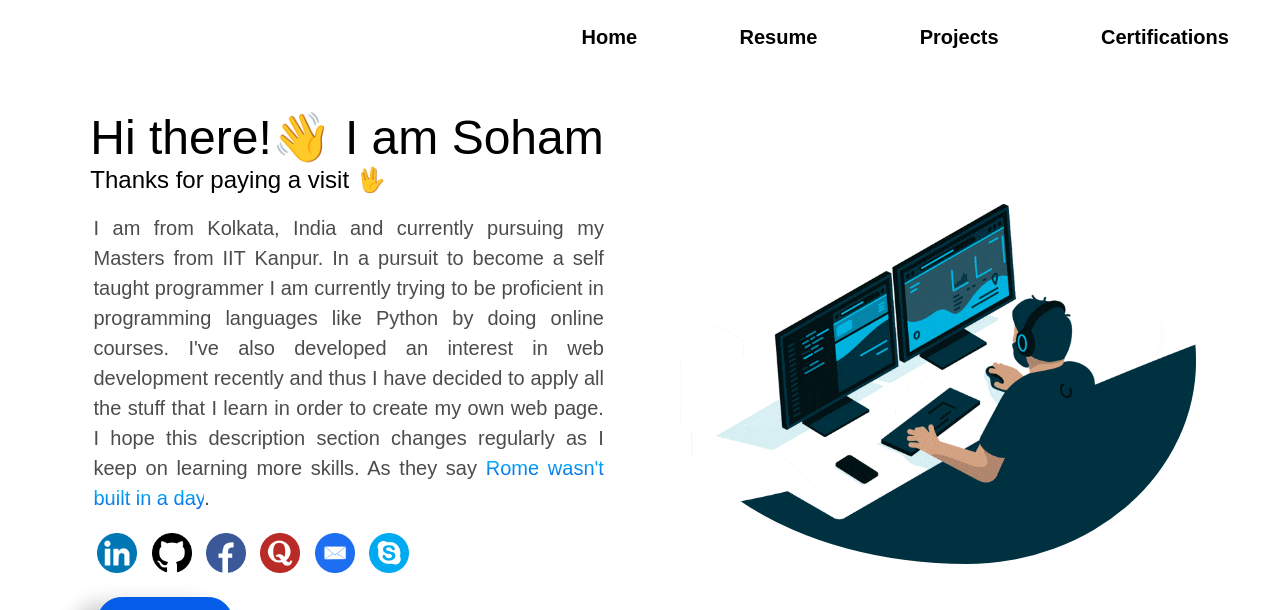
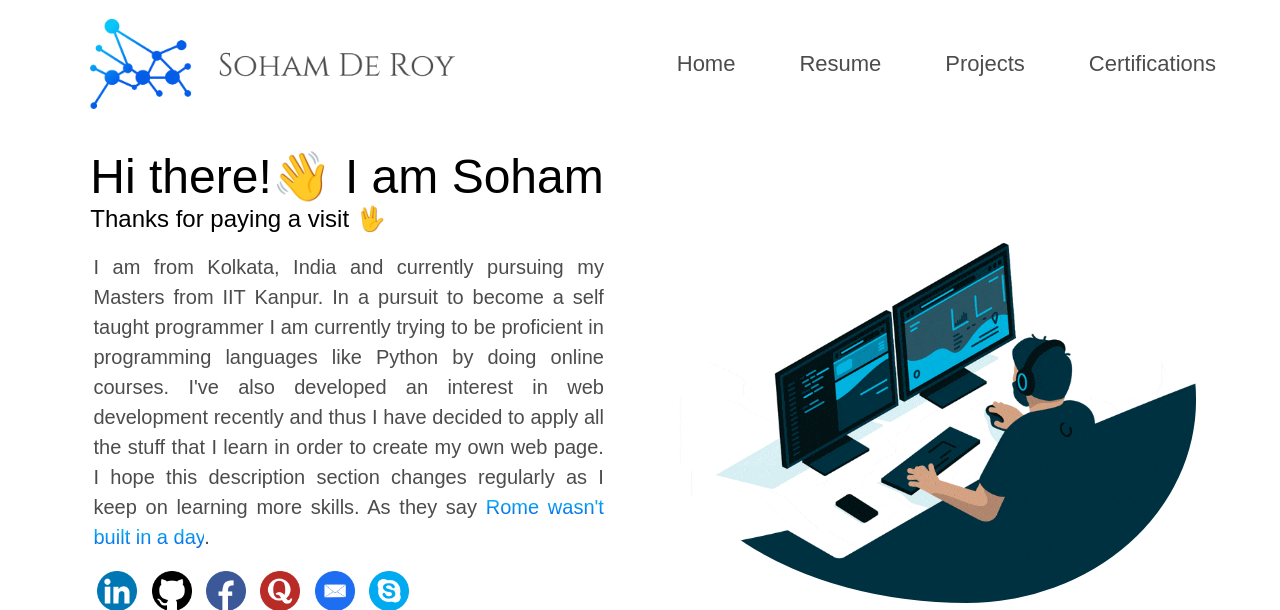
Before and after one commit to sohamderoy/sohamderoy.github.io, a PHP site: page / in a window 1280 px wide. Shown: the top 610 px of the page. Run offline with PHP 8.4, Linux system fonts and the light colour scheme; some libraries are stand-ins or nearby versions; some web fonts are replaced.

Commit message:
updated logo section

```diff
--- a/css/main.css
+++ b/css/main.css
@@ -15,13 +15,13 @@ nav a{
     background-color: white;
     /*padding: 30px 60px 10px 60px;
     margin: 0px 100px 0px 100px;*/
-    padding: 2% 4%;
+    padding: 4% 5% 0% 0%;
     float: right;
     direction: rtl;
     text-align: left;
-    font-size: 20px;
-    font-weight: bold;
+    font-size: 22px;
     cursor: pointer;
+    color: #4c4c4c;
 }
 nav a:hover{
     opacity: 0.85;
@@ -288,7 +288,7 @@ tr:nth-child(even) {
 #lastupdatedon{
     color: #4c4c4c;
     font-weight: 500;
-    padding: 0% 0% 0% 7%;
+    padding: 2% 0% 0% 7%;
     opacity: 0.65;
     font-size: smaller;
 }
--- a/index.html
+++ b/index.html
@@ -14,7 +14,7 @@
     <link rel='stylesheet' href='https://fonts.googleapis.com/css?family=Product Sans'>
     <!--<link rel="stylesheet" href="C:\Users\soham\Desktop\portfoliofiles\trialcsstable.css">-->
     <link rel="stylesheet" href="https://sohamderoy.github.io/css/main.css">
-    <link rel="shortcut icon" href="https://sohamderoy.github.io/img/title_icon/person.ico">
+    <link rel="shortcut icon" href="https://sohamderoy.github.io/img/small_logo.png">
     <style>
         html{
             scroll-behavior: smooth;
@@ -25,6 +25,7 @@
 <body>
     <header class="header">
         <nav>
+            <img src="https://sohamderoy.github.io/img/full_logo.png" style="width: 30%; height: 10%; padding: 1.5% 0% 0% 7%;">
             <a id="hi" href="#ss">Certifications</a>
             <a target="_self" href="#projsection">Projects</a>
             <a target="_blank" href="https://sohamderoy.github.io/docs/Resume.pdf">Resume</a>
@@ -246,8 +247,8 @@
 </table>
 <!--Footer section-->
 <table>
-    <p id = "lastupdatedon">Last Updated On: 12th June, 2020 03:20 PM IST</p>
-    <div class="copyright">Icons made by <a class="mit" href="https://www.flaticon.com/authors/freepik" title="Freepik">Freepik</a> from <a class="mit" href="https://www.flaticon.com/" title="Flaticon">www.flaticon.com</a></div>
+    <p id = "lastupdatedon">Last Updated On: 13th June, 2020 03:07 PM IST</p>
+    <div class="copyright">Logo designed by Soham De Roy. Icons made by <a class="mit" href="https://www.flaticon.com/authors/freepik" title="Freepik">Freepik</a> from <a class="mit" href="https://www.flaticon.com/" title="Flaticon">www.flaticon.com</a></div>
     <p class="copyright">Copyright <span style="font-family: 'Times New Roman', Times, serif;">©</span> 2020 Soham De Roy. Except where otherwise noted, content on this site is licensed under the <a class="mit" href="https://sohamderoy.github.io/LICENSE.txt">MIT License</a>.</p>
     <footer class = "footer" align = "center"><img alt ="&lt; &gt;" src = "https://sohamderoy.github.io/img/tinypng/codesymbol.png" draggable="false" style="width: 1.5em; height: 1.5em; vertical-align: -0.45em;"> with <img alt ="❤️" src = "https://sohamderoy.github.io/img/tinypng/heart.png" draggable="false" style="width: 1.5em; height: 1.5em; vertical-align: -0.45em;"> by <span style="font-weight: bolder;">_sdr</span> | Hosted on <a href="https://github.com/sohamderoy/sohamderoy.github.io"> <img draggable="false" style="width: 1.25em; height: 1.25em; vertical-align: -0.35em;" src = "https://sohamderoy.github.io/img/tinypng/github.png" alt = "github_logo"></a></footer>
 </table>
```
